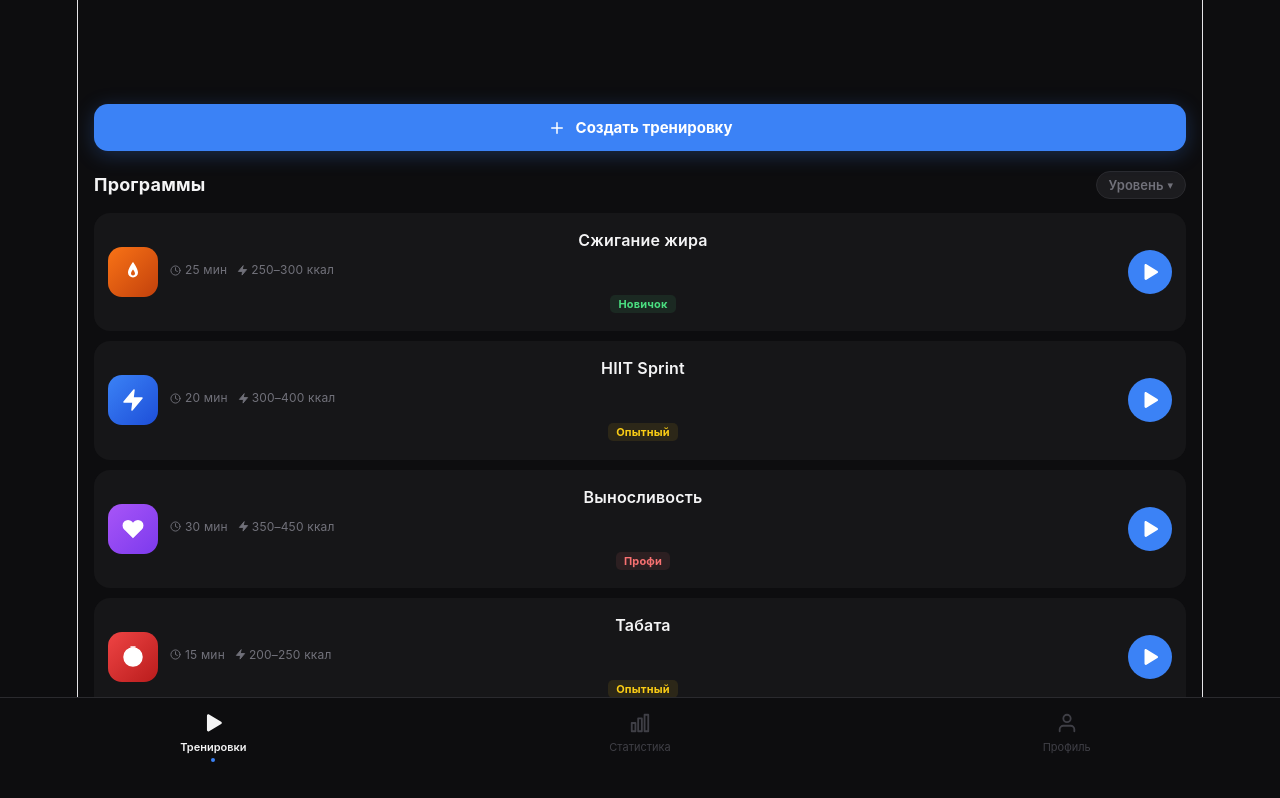
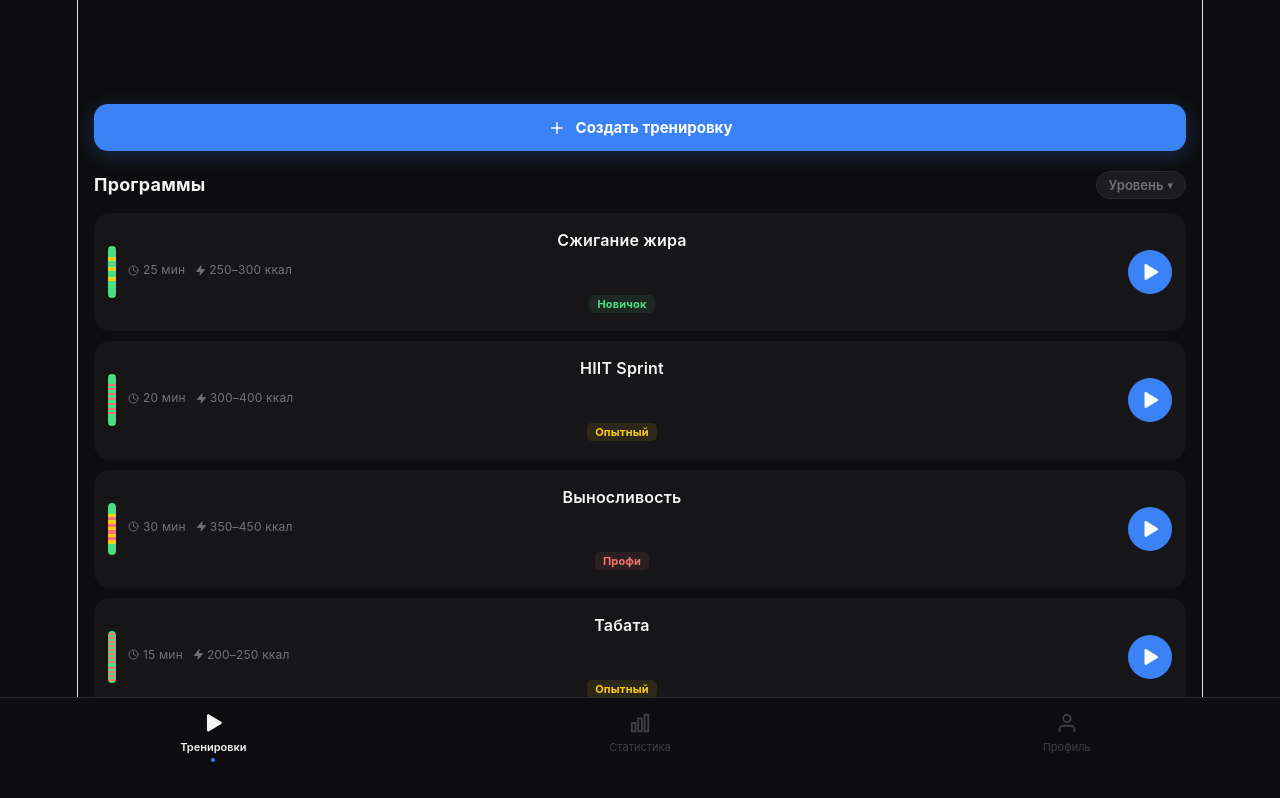
Before and after one commit to migachevyar/bike-workout, a React (Vite) app: page / in a window 1280 px wide. Shown: the top 798 px of the page. Built offline with nearby package versions, Linux system fonts and the light colour scheme.

Commit message:
Update App.jsx

```diff
--- a/src/App.jsx
+++ b/src/App.jsx
@@ -570,6 +570,20 @@ function SortList({intervals,onChange}) {
   );
 }
 
+// ─── VERTICAL COLOR STRIP (заменяет иконку) ──────────────────────────────────
+function ColorStrip({intervals,width=8,height=50,radius=4}) {
+  const ivs=intervals.map(iv=>({t:iv.t||iv.type,d:iv.d||iv.duration||1}));
+  if(!ivs.length) return <div style={{width,height,borderRadius:radius,background:CARD2,flexShrink:0}}/>;
+  const total=ivs.reduce((s,i)=>s+i.d,0);
+  return (
+    <div style={{width,height,borderRadius:radius,overflow:"hidden",flexShrink:0,display:"flex",flexDirection:"column"}}>
+      {ivs.map((iv,i)=>(
+        <div key={i} style={{flex:iv.d,background:IV[iv.t]?.color||"#4ade80",minHeight:2}}/>
+      ))}
+    </div>
+  );
+}
+
 // ─── PROGRAM CARD (Figma style) ───────────────────────────────────────────────
 function ProgCard({prog,onStart,added}) {
   const [ph,ps]=usePress(0.97);
@@ -580,8 +594,8 @@ function ProgCard({prog,onStart,added}) {
     <div style={{background:CARD,borderRadius:16,overflow:"hidden",marginBottom:10,animation:"slideUp 0.18s ease both"}}>
       {/* Main row */}
       <div {...ph} onClick={()=>setOpen(v=>!v)} style={{...ps,display:"flex",alignItems:"center",gap:12,padding:"14px",cursor:"pointer"}}>
-        {/* Icon */}
-        <ProgSvgIcon id={prog.id}/>
+        {/* Цветовая полоса интервалов */}
+        <ColorStrip intervals={prog.iv} width={8} height={52} radius={4}/>
         {/* Info */}
         <div style={{flex:1,minWidth:0}}>
           <div style={{fontSize:16,fontWeight:600,marginBottom:4,overflow:"hidden",whiteSpace:"nowrap",textOverflow:"ellipsis"}}>{prog.name}</div>
@@ -663,7 +677,7 @@ function WCard({workout,onStart,onEdit,onDelete}) {
           transform:`translateX(${tx}px)`,
           transition:(drag.current&&isH.current)?"none":"transform 0.28s cubic-bezier(0.25,0.46,0.45,0.94)",
           position:"relative",zIndex:1,userSelect:"none",touchAction:(!isP&&open)?"none":"pan-y"}}>
-        <ProgSvgIcon id={workout.id} iconType={workout.iconType}/>
+        <ColorStrip intervals={workout.intervals} width={8} height={52} radius={4}/>
         <div {...ph} onClick={()=>{if(!open)onStart();}} style={{...ps,flex:1,minWidth:0,cursor:"pointer"}}>
           <div style={{fontSize:15,fontWeight:600,marginBottom:4,overflow:"hidden",whiteSpace:"nowrap",textOverflow:"ellipsis"}}>{workout.name}</div>
           <div style={{display:"flex",alignItems:"center",gap:10,marginBottom:8}}>
@@ -1061,9 +1075,9 @@ function ProfileView() {
                 :<div style={{fontSize:24,fontWeight:700,color:"#fff"}}>{initials}</div>
               }
             </div>
-            <div style={{flex:1,minWidth:0}}>
-              <div style={{fontSize:21,fontWeight:700,lineHeight:1.15}}>{displayName||"—"}</div>
-              {profile.age&&<div style={{fontSize:14,color:SUB,marginTop:2}}>{profile.age} лет</div>}
+            <div style={{flex:1,minWidth:0,overflow:"hidden"}}>
+              <div style={{fontSize:20,fontWeight:700,lineHeight:1.2,overflow:"hidden",whiteSpace:"nowrap",textOverflow:"ellipsis"}}>{displayName||"—"}</div>
+              {profile.age&&<div style={{fontSize:14,color:SUB,marginTop:4,lineHeight:1}}>{profile.age} лет</div>}
             </div>
             {has&&!editing&&(
               <button onClick={()=>setEditing(true)}
```
